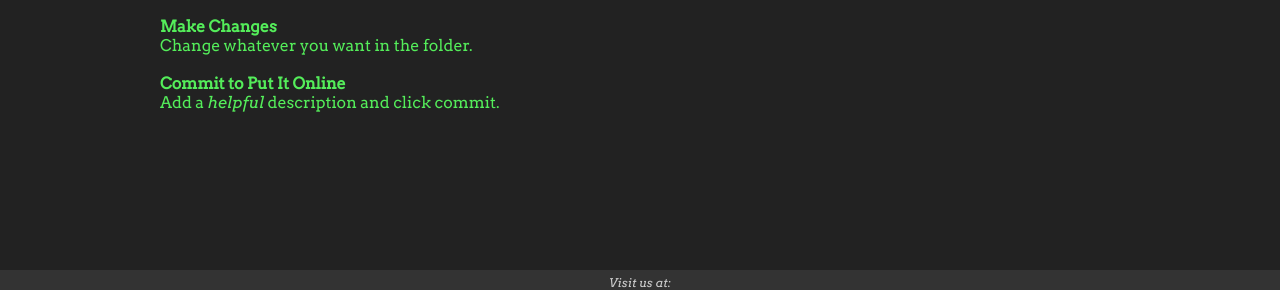
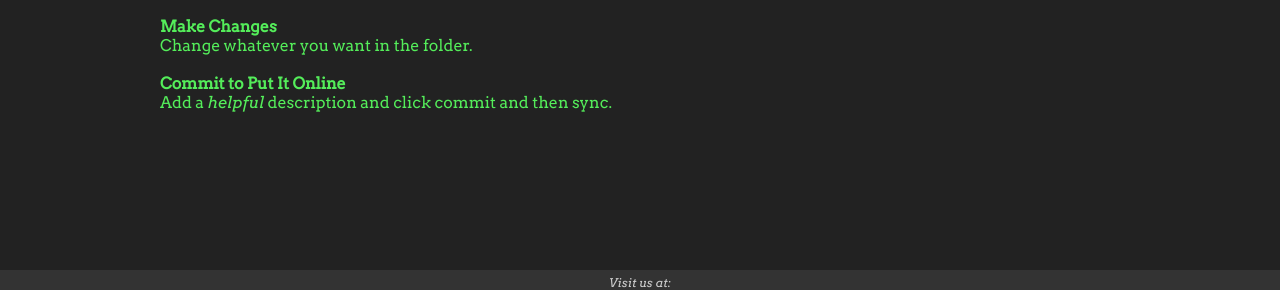
Before and after one commit to DarbyCAT/legacy, a Jekyll site: the page built from _posts/2017-05-18-How-to-use-GitHub.markdown, in a window 1280 px wide. Shown: the part 518-808 px from the top of the page. Built offline with Jekyll 4.4.1, drawn with Linux system fonts in a browser that asks for light colours.

Commit message:
CLICK SYNC

```diff
--- a/_posts/2017-05-18-How-to-use-GitHub.markdown
+++ b/_posts/2017-05-18-How-to-use-GitHub.markdown
@@ -15,4 +15,4 @@ Navigate to wherever you want your clone folder (basically the website).<br><br>
 <b>Make Changes</b><br>
 Change whatever you want in the folder.<br><br>
 <b>Commit to Put It Online</b><br>
-Add a <i>helpful</i> description and click commit.
+Add a <i>helpful</i> description and click commit and then sync.
```
